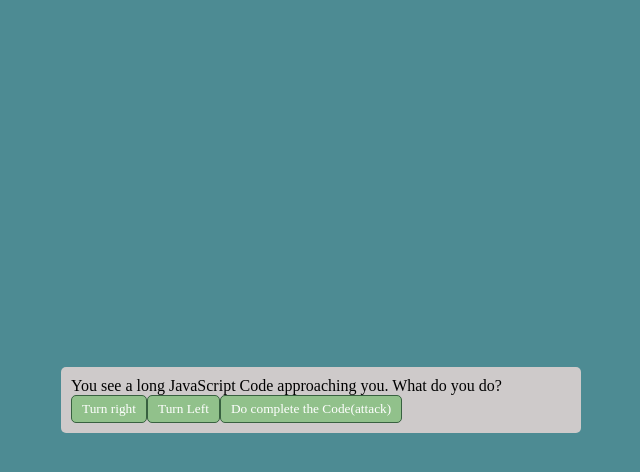
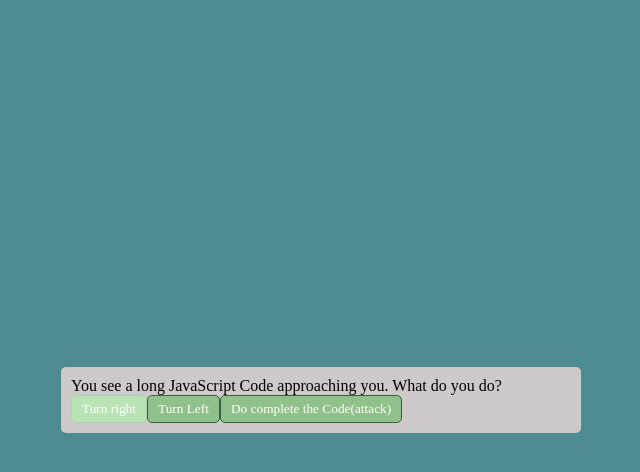
Before and after one commit to JohnnyC11y/Adventure-Game-CAPSTOP-PROJECT, a plain HTML site: page index.html in a window 1280 px wide. In both pictures the pointer is over the button "Turn right". Shown: the whole page, without its empty margins (319-959 px from the left). Drawn offline with Linux system fonts and the light colour scheme.

Commit message:
added hover color on buttons

```diff
--- a/style.css
+++ b/style.css
@@ -32,5 +32,13 @@ body {
     padding: 5px 10px;
     color: white;
     outline:none;
+
   }
-}
+  .btn:hover{
+    background-color: hsl(113, 45%, 80%);
+    border: 1px solid hsl(127, 35%, 75%);
+    border-radius: 5px;
+    padding: 5px 10px;
+    color: white;
+    outline:none;
+  }
```
